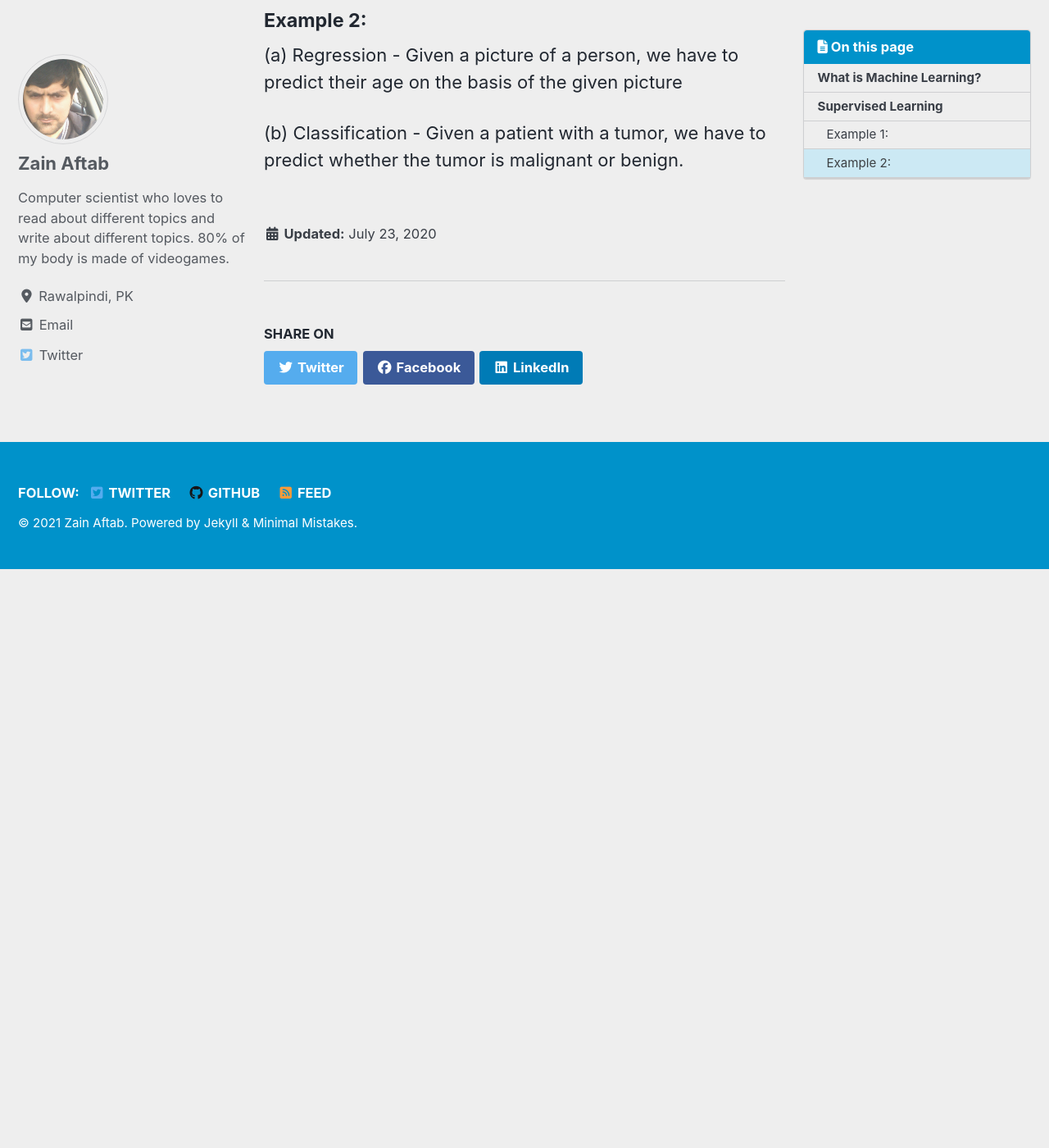
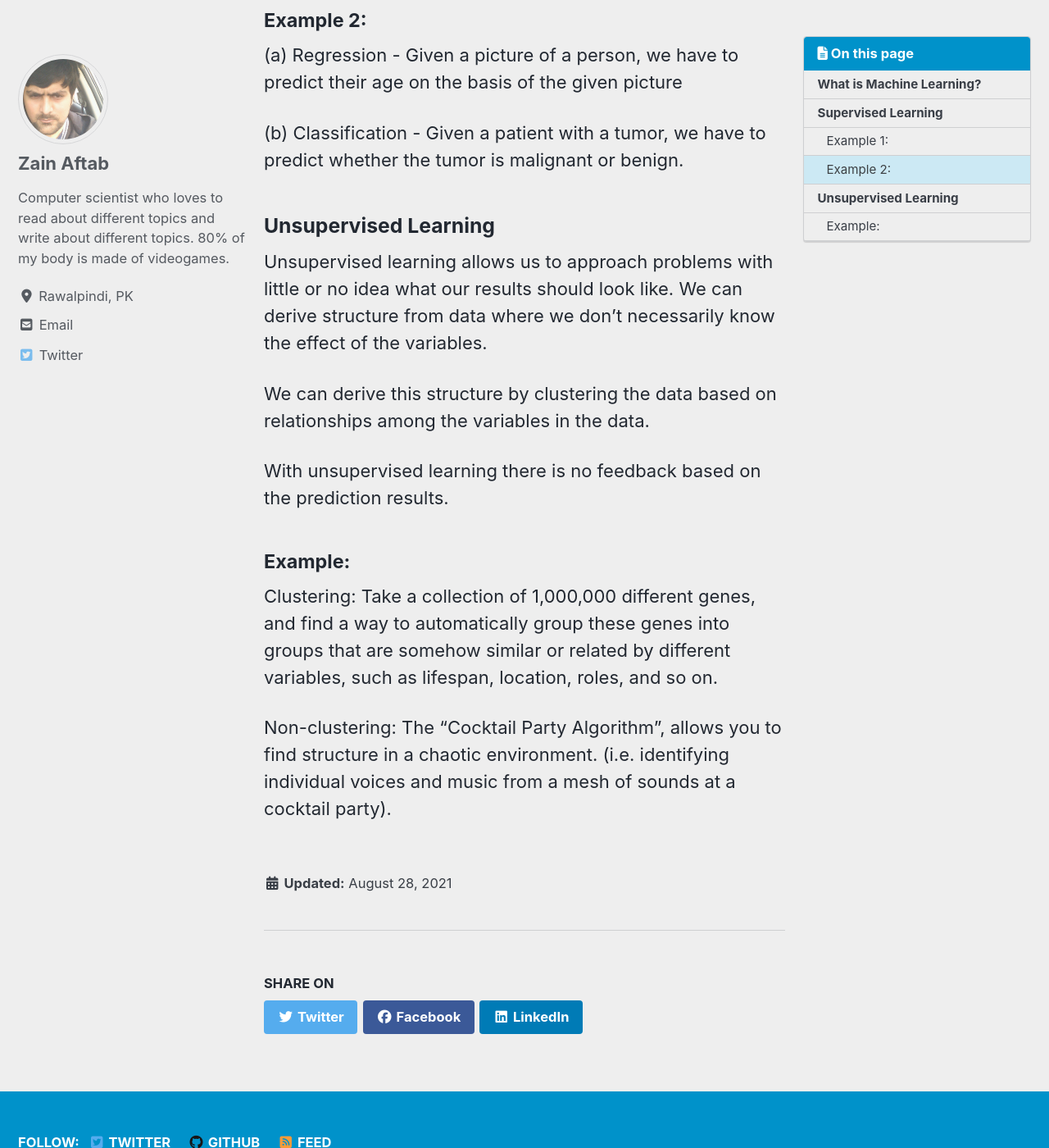
Before and after one commit to zainaftab2225/zainaftab2225.github.io, a Jekyll site: the page built from _machinelearning/week1-introduction.md, in a window 1280 px wide and 1400 px high, scrolled down 1918 px. Shown: the whole window at 82% size. Built offline with Jekyll 4.4.1, drawn with Linux system fonts in a browser that asks for light colours; cached includes are drawn as plain includes; nearby versions of some CDN libraries; before the commit the page ends 2612 px from its top, so only the background shows below that; some of the changed text lies outside the part shown.

Commit message:
machine learning added

```diff
--- a/_machinelearning/basics-of-ai.md
+++ b/_machinelearning/week1-introduction.md
@@ -1,7 +1,7 @@
 ---
 title: "Week 1 - Introduction"
 excerpt: "Supervised learning, unsupervised learning, etc."
-date: 2020-07-23
+date: 2021-08-28
 toc: true
 ---
 
@@ -42,3 +42,18 @@ We could turn this example into a classification problem by instead making our o
 (a) Regression - Given a picture of a person, we have to predict their age on the basis of the given picture
 
 (b) Classification - Given a patient with a tumor, we have to predict whether the tumor is malignant or benign.
+
+
+### Unsupervised Learning
+
+Unsupervised learning allows us to approach problems with little or no idea what our results should look like. We can derive structure from data where we don't necessarily know the effect of the variables.
+
+We can derive this structure by clustering the data based on relationships among the variables in the data.
+
+With unsupervised learning there is no feedback based on the prediction results.
+
+#### Example:
+
+Clustering: Take a collection of 1,000,000 different genes, and find a way to automatically group these genes into groups that are somehow similar or related by different variables, such as lifespan, location, roles, and so on.
+
+Non-clustering: The "Cocktail Party Algorithm", allows you to find structure in a chaotic environment. (i.e. identifying individual voices and music from a mesh of sounds at a cocktail party).
```
